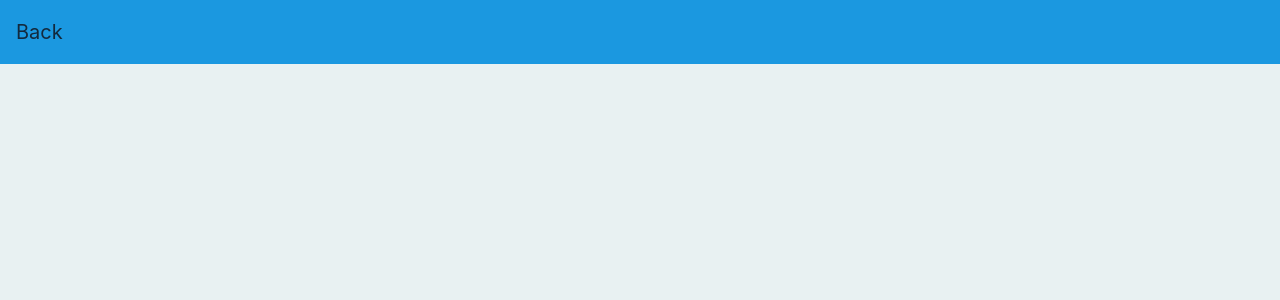
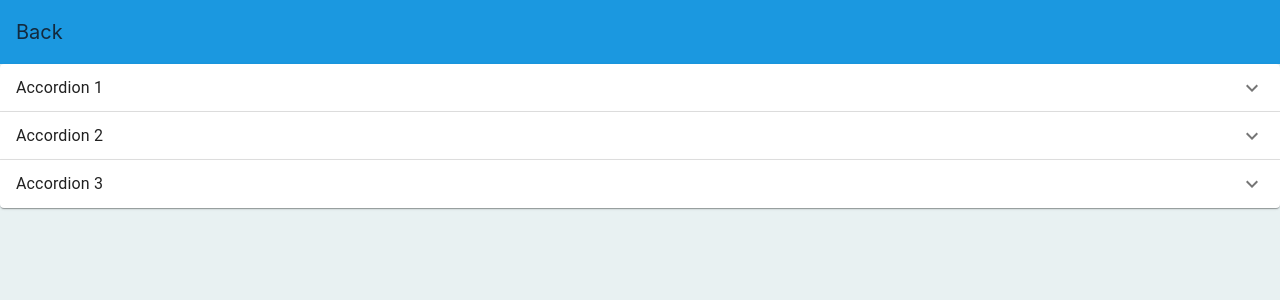
Before and after one commit to iarlaithc/privacyInterventionApp, a React (Create React App) app: page /about in a window 1280 px wide. Shown: the top 300 px of the page. Built offline with nearby package versions, Linux system fonts and the light colour scheme.

Commit message:
Added some accodian menus into about file as well as new file and funtion for them

```diff
--- a/package.json
+++ b/package.json
@@ -3,6 +3,11 @@
   "version": "0.1.0",
   "private": true,
   "dependencies": {
+    "@emotion/react": "^11.10.6",
+    "@emotion/styled": "^11.10.6",
+    "@fontsource/roboto": "^4.5.8",
+    "@mui/icons-material": "^5.11.11",
+    "@mui/material": "^5.11.12",
     "@testing-library/jest-dom": "^5.16.5",
     "@testing-library/react": "^13.4.0",
     "@testing-library/user-event": "^13.5.0",
--- a/src/About.js
+++ b/src/About.js
@@ -1,5 +1,6 @@
 import { Link } from "react-router-dom"
 import "./Styles.css"
+import { MuiAccordion } from "./components/MuiAccordian.tsx"
 
 function About() {
   return (
@@ -10,6 +11,7 @@ function About() {
           <p></p>
         </div>
       </div>
+      <MuiAccordion />
     </div>
   )
 }
--- a/src/App.js
+++ b/src/App.js
@@ -1,6 +1,7 @@
 import { BrowserRouter, Route, Routes } from "react-router-dom"
 import Home from "./Home"
 import About from "./About"
+import { MuiAccordion } from "./components/MuiAccordian.tsx"
 
 function App() {
   return (
--- a/src/Home.js
+++ b/src/Home.js
@@ -1,6 +1,7 @@
 import "./Styles.css"
 import { Link } from "react-router-dom"
 import { Routes, Route } from "react-router-dom"
+
 
 //logos
 import snap_logo from "./media/snapchat.png"
@@ -87,6 +88,7 @@ function Home() {
               <p>Bereal</p>
             </Link>
           </div>
+
         </div>
       </div>
     </div>
--- /dev/null
+++ b/src/components/MuiAccordian.tsx
@@ -0,0 +1,70 @@
+import {Accordion, AccordionSummary, AccordionDetails, Typography} from "@mui/material"
+import ExpandMoreIcon from '@mui/icons-material/ExpandMore'
+import { useState } from 'react'
+import React from "react"
+
+
+export const MuiAccordion = () => {
+        const [expanded, setExpanded] = useState<string | false>(false)
+
+        const handleChange = (isExpanded: boolean, panel : string) => {
+            setExpanded(isExpanded ? panel : false)
+        }
+
+    return (
+        <div>
+            <Accordion expanded={ expanded === 'panel1'} onChange={(event, isExpanded) => handleChange(isExpanded, 'panel1')}>
+                <AccordionSummary id='panel1-header' aria-controls= 'panel1-content' expandIcon={<ExpandMoreIcon />}>
+                    <Typography>Accordion 1</Typography>
+                </AccordionSummary>
+                <AccordionDetails>
+
+                    <Accordion>
+                        <AccordionSummary id='panel1.1-header' aria-controls= 'panel1.1-content' expandIcon={<ExpandMoreIcon />}>
+                            <Typography>Accordion 1.1</Typography>
+                        </AccordionSummary>
+                        <AccordionDetails>
+                             <Typography>
+                                Lorem Ipsum fjdnds jkdfshfj jdifghrwjsdnf hdsj fjhsjdkdvjc fjhdjkshguiushdf ioseuitg fvvjhger
+                            </Typography>
+                        </AccordionDetails>
+                    </Accordion>
+
+                    <Accordion>
+                        <AccordionSummary id='panel1.2-header' aria-controls= 'panel1.2-content' expandIcon={<ExpandMoreIcon />}>
+                            <Typography>Accordion 1.2</Typography>
+                        </AccordionSummary>
+                        <AccordionDetails>
+                             <Typography>
+                                Lorem Ipsum fjdnds jkdfshfj jdifghrwjsdnf hdsj fjhsjdkdvjc fjhdjkshguiushdf ioseuitg fvvjhger
+                            </Typography>
+                        </AccordionDetails>
+                    </Accordion>
+
+                </AccordionDetails>
+            </Accordion>
+
+            <Accordion expanded={ expanded === 'panel2'} onChange={(event, isExpanded) => handleChange(isExpanded, 'panel2')}>
+                <AccordionSummary id='panel2-header' aria-controls= 'panel2-content' expandIcon={<ExpandMoreIcon />}>
+                    <Typography>Accordion 2</Typography>
+                </AccordionSummary>
+                <AccordionDetails>
+                    <Typography>
+                        Lorem Ipsum fjdnds jkdfshfj jdifghrwjsdnf hdsj fjhsjdkdvjc fjhdjkshguiushdf ioseuitg fvvjhger
+                    </Typography>
+                </AccordionDetails>
+            </Accordion>
+
+            <Accordion expanded={ expanded === 'panel3'} onChange={(event, isExpanded) => handleChange(isExpanded, 'panel3')}>
+                <AccordionSummary id='panel3-header' aria-controls= 'panel3-content' expandIcon={<ExpandMoreIcon />}>
+                    <Typography>Accordion 3</Typography>
+                </AccordionSummary>
+                <AccordionDetails>
+                    <Typography>
+                        Lorem Ipsum fjdnds jkdfshfj jdifghrwjsdnf hdsj fjhsjdkdvjc fjhdjkshguiushdf ioseuitg fvvjhger
+                    </Typography>
+                </AccordionDetails>
+            </Accordion>
+        </div>
+    )
+}
--- a/src/index.js
+++ b/src/index.js
@@ -2,6 +2,7 @@ import React from "react"
 import ReactDOM from "react-dom/client"
 import "./index.css"
 import App from "./App.js"
+
 
 const root = ReactDOM.createRoot(document.getElementById("root"))
 root.render(
```
Also changed, not shown: 2 other files (tests, documents, lock files or other folders).
